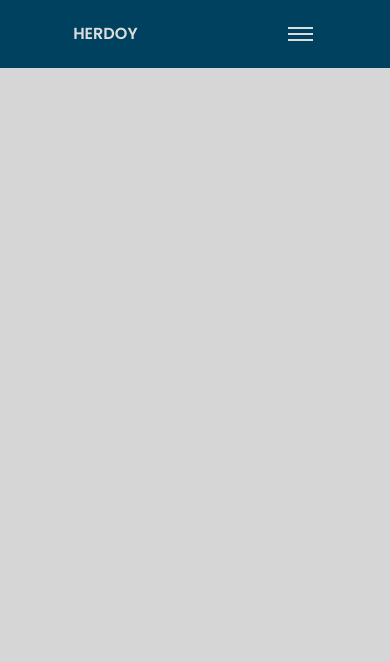
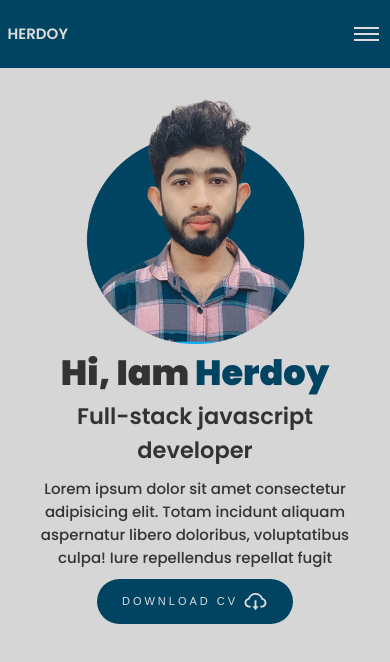
Before and after one commit to herdoycode/herdoycode, a React (Vite) app: page / in a window 390 px wide. Shown: the top 662 px of the page. Built offline with nearby package versions, Linux system fonts and the light colour scheme.

Commit message:
Complete hero section

```diff
--- a/package.json
+++ b/package.json
@@ -11,7 +11,8 @@
   },
   "dependencies": {
     "react": "^18.2.0",
-    "react-dom": "^18.2.0"
+    "react-dom": "^18.2.0",
+    "react-icons": "^4.8.0"
   },
   "devDependencies": {
     "@types/react": "^18.0.28",
--- a/src/App.tsx
+++ b/src/App.tsx
@@ -1,9 +1,11 @@
+import Hero from "./components/hero/Hero";
 import Navbar from "./components/navbar/Navbar";
 
 const App = () => {
   return (
     <div>
       <Navbar />
+      <Hero />
     </div>
   );
 };
--- /dev/null
+++ b/src/components/hero/Hero.css
@@ -0,0 +1,68 @@
+.hero {
+  height: 600px;
+  display: grid;
+  grid-template-rows: repeat(1, 1fr);
+  grid-template-columns: repeat(2, 1fr);
+  overflow: hidden;
+}
+.hero__left,
+.hero__right {
+  display: flex;
+  align-items: center;
+  justify-content: center;
+}
+.hero__img {
+  width: 60%;
+}
+.hero__title {
+  font-weight: 900;
+  font-size: 50px;
+}
+.hero__tagline {
+  margin-bottom: 10px;
+}
+.hero__desc {
+  font-weight: 500;
+  margin-bottom: 10px;
+  font-size: 18px;
+}
+.hero__title span {
+  color: var(--color-primary);
+}
+
+@media screen and (max-width: 991px) {
+  .hero__img {
+    width: 100%;
+  }
+}
+
+@media screen and (max-width: 768px) {
+  .hero__img {
+    width: 60%;
+  }
+  .hero {
+    height: auto;
+    grid-template-rows: repeat(2, 1fr);
+    grid-template-columns: repeat(1, 1fr);
+  }
+  .hero__right {
+    padding-top: 30px;
+  }
+  .hero__right {
+    grid-area: 1;
+  }
+  .hero__title {
+    font-size: 35px;
+  }
+  .hero__desc {
+    font-size: 15px;
+  }
+  .hero__info {
+    display: flex;
+    align-items: center;
+    justify-content: center;
+    flex-direction: column;
+    text-align: center;
+    padding: 0px 10px;
+  }
+}
--- /dev/null
+++ b/src/components/hero/Hero.tsx
@@ -0,0 +1,34 @@
+import { AiOutlineCloudDownload } from "react-icons/ai";
+import "./Hero.css";
+const Hero = () => {
+  return (
+    <div className="hero__wrapper">
+      <div className="container">
+        <div className="hero">
+          <div className="hero__left">
+            <div className="hero__info">
+              <h1 className="hero__title">
+                Hi, Iam <span>Herdoy</span>
+              </h1>
+              <h2 className="hero__tagline">Full-stack javascript developer</h2>
+              <p className="hero__desc">
+                Lorem ipsum dolor sit amet consectetur adipisicing elit. Totam
+                incidunt aliquam aspernatur libero doloribus, voluptatibus
+                culpa! Iure repellendus repellat fugit
+              </p>
+              <button>
+                Download Cv
+                <AiOutlineCloudDownload style={{ fontSize: "25px" }} />
+              </button>
+            </div>
+          </div>
+          <div className="hero__right">
+            <img className="hero__img" src="/me.png" alt="" />
+          </div>
+        </div>
+      </div>
+    </div>
+  );
+};
+
+export default Hero;
--- a/src/components/navbar/Navbar.css
+++ b/src/components/navbar/Navbar.css
@@ -1,7 +1,10 @@
+.nav__wrapper {
+  background: var(--color-primary);
+}
 .nav {
   display: flex;
   align-items: center;
-  justify-content: space-around;
+  justify-content: space-between;
   height: 8vh;
   background: var(--color-primary);
 }
@@ -22,6 +25,7 @@
 .nav__link {
   text-decoration: none;
   color: #ddd;
+  font-weight: 300;
 }
 
 .nav__toggler {
--- a/src/components/navbar/Navbar.tsx
+++ b/src/components/navbar/Navbar.tsx
@@ -15,7 +15,8 @@ function Navbar() {
     } else setIcon("nav__toggler");
   };
   return (
-    <nav className="nav">
+    <div className="nav__wrapper">
+      <nav className="nav container">
         <a href="#" className="nav__brand">
           herdoy
         </a>
@@ -52,6 +53,7 @@ function Navbar() {
           <div className="line3"></div>
         </div>
       </nav>
+    </div>
   );
 }
 
--- a/src/index.css
+++ b/src/index.css
@@ -1,6 +1,6 @@
 @import url("https://fonts.googleapis.com/css2?family=Poppins:wght@100;200;300;400;500;600;700;800;900&display=swap");
 :root {
-  --color-primary: #00415f;
+  --color-primary: #004461;
   --color-secondary: #003b57;
   --color-body: #d6d6d6;
   --color-text: #333;
@@ -28,7 +28,7 @@ body {
   font-family: "Poppins", sans-serif;
   background: var(--color-body);
   color: var(--color-text);
-  font-weight: 300;
+  font-weight: 400;
 }
 
 h1,
@@ -64,11 +64,25 @@ button {
   cursor: pointer;
   text-transform: uppercase;
   background: var(--color-primary);
+  display: flex;
+  align-items: center;
+  justify-content: center;
+  gap: 5px;
 }
 
 button:hover {
   transition: 0.5s ease-out;
   background: var(--color-secondary);
+}
+
+@media screen and (max-width: 768px) {
+  body {
+    font-size: 15px;
+  }
+  button {
+    height: 45px;
+    font-size: 11px;
+  }
 }
 
 .container,
```
Also changed, not shown: public/me.png (added), 1 other file (tests, documents, lock files or other folders). Lines whose indentation alone changed are shown as unchanged.
